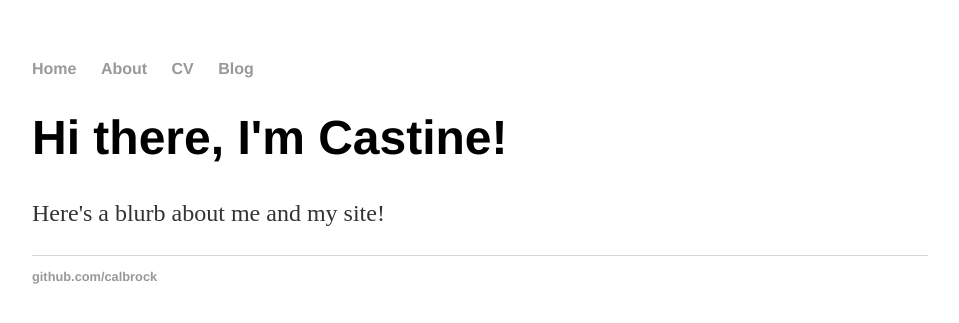
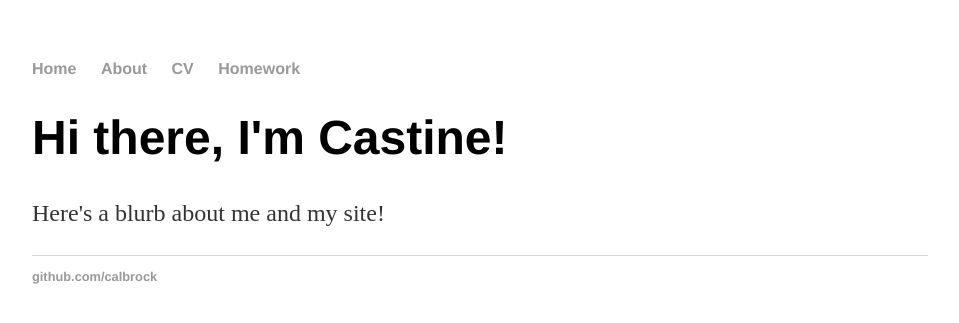
Before and after one commit to calbrock/calbrock.github.io, a Jekyll site: the page built from index.html, in a window 1280 px wide. Shown: the top 323 px of the page, without its empty margins (160-1119 px from the left). Built offline with Jekyll 4.4.1, drawn with Linux system fonts in a browser that asks for light colours.

Commit message:
Update default.html

```diff
--- a/_layouts/default.html
+++ b/_layouts/default.html
@@ -11,7 +11,7 @@
 	        		<li><a href="/">Home</a></li>
 		        	<li><a href="/about">About</a></li>
 	        		<li><a href="/cv">CV</a></li>
-	        		<li><a href="/blog">Blog</a></li>
+	        		<li><a href="/homework">Homework</a></li>
 	    		</ul>
 			</nav>
 			<div class="container">
```
